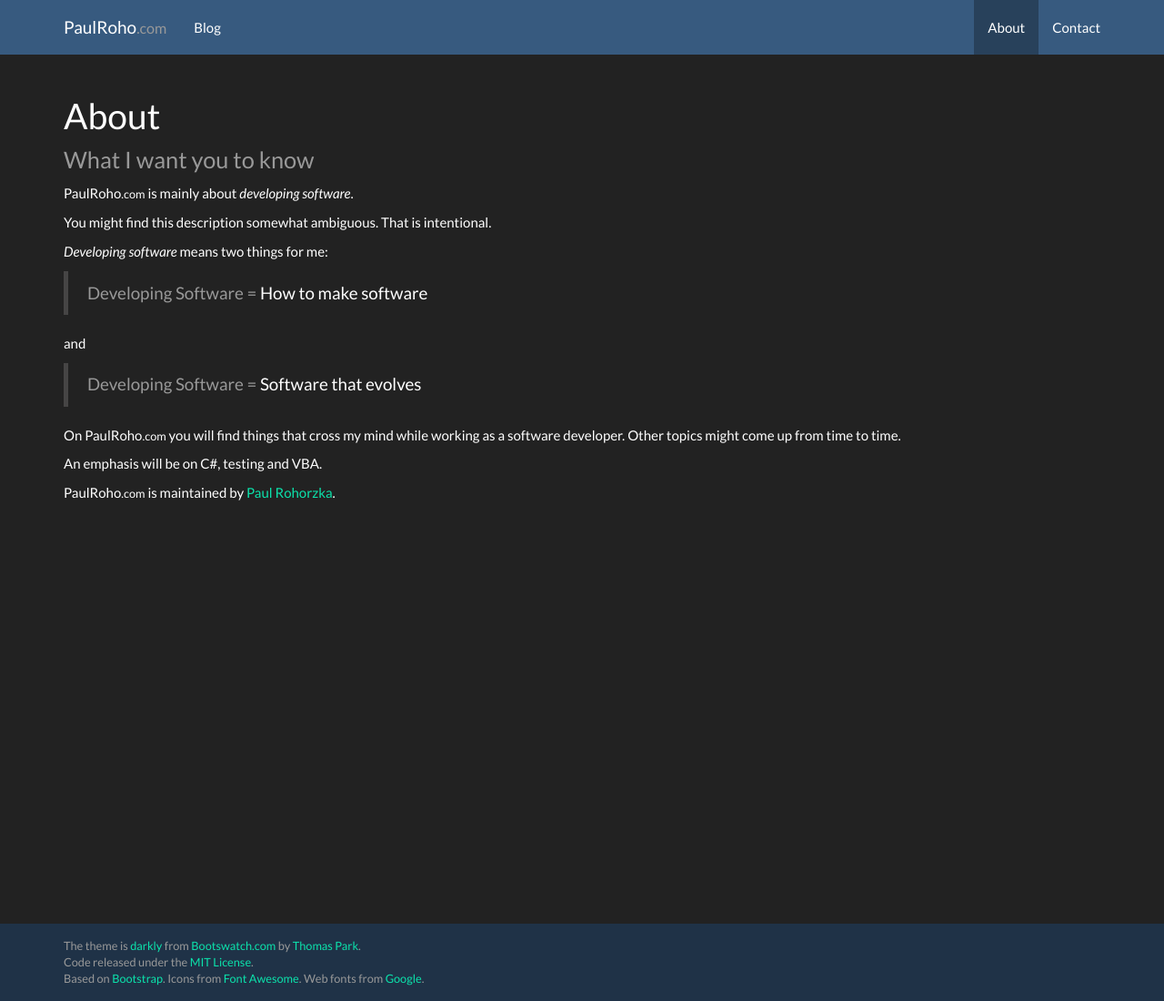
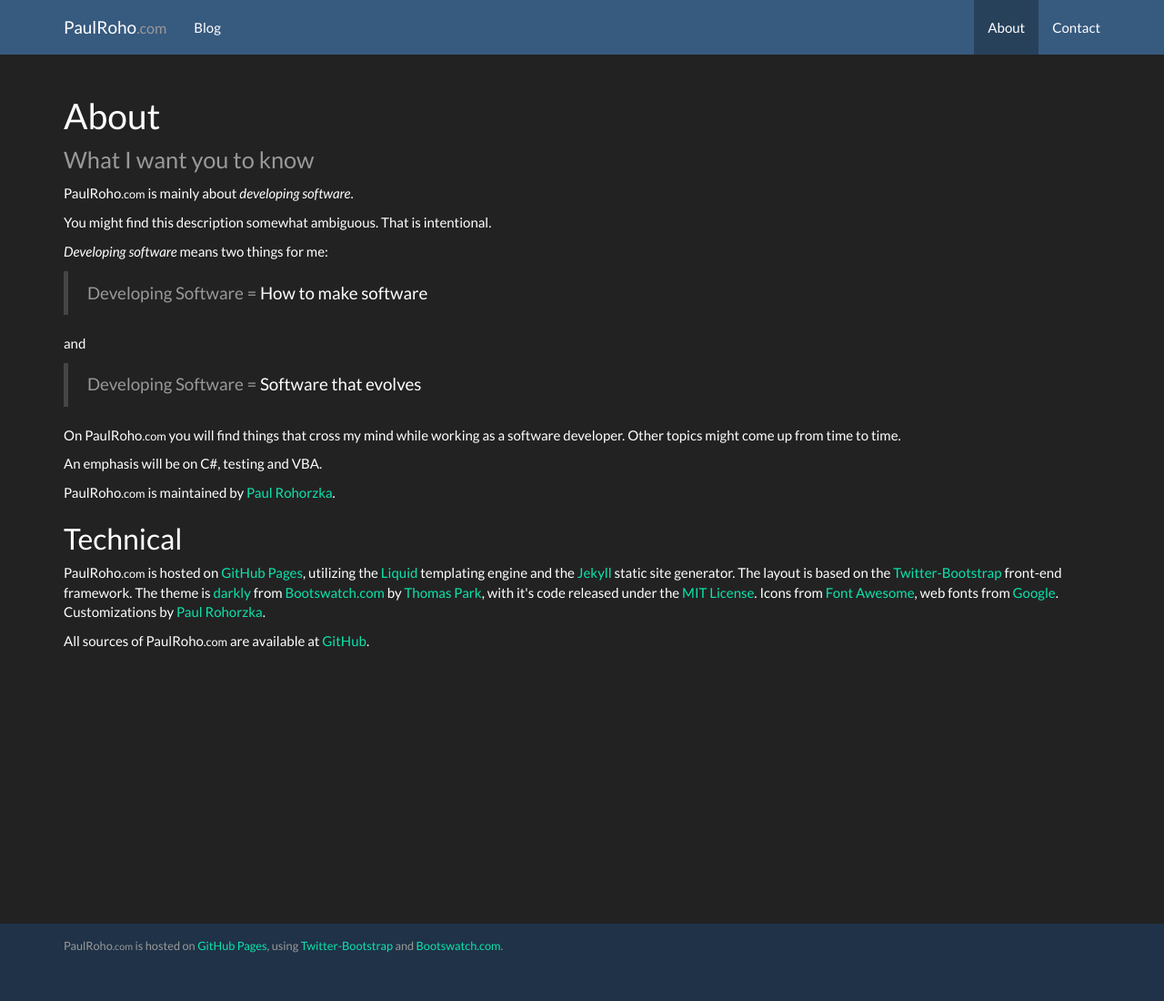
Before and after one commit to paulroho/paulroho.github.io, a Jekyll site: the page built from about/index.html, in a window 1280 px wide and 1100 px high. Shown: the whole window at 91% size. Built offline with Jekyll 4.4.1, drawn with Linux system fonts in a browser that asks for light colours; nearby versions of some CDN libraries.

Commit message:
moved detailled bootswatch credits from footer to about, more credits at about

```diff
--- a/_layouts/blog.html
+++ b/_layouts/blog.html
@@ -58,10 +58,7 @@
 
 	<div id="footer">
       <div class="container">
-        <p class="text-muted small">
-		The theme is <a href="http://bootswatch.com/darkly/">darkly</a> from <a href="http://bootswatch.com/">Bootswatch.com</a> by <a href="http://thomaspark.me" rel="nofollow">Thomas Park</a>.<br/>
-        Code released under the <a href="https://github.com/thomaspark/bootswatch/blob/gh-pages/LICENSE">MIT License</a>.<br/>
-        Based on <a href="http://getbootstrap.com" rel="nofollow">Bootstrap</a>. Icons from <a href="http://fortawesome.github.io/Font-Awesome/" rel="nofollow">Font Awesome</a>. Web fonts from <a href="http://www.google.com/webfonts" rel="nofollow">Google</a>.</p>
+        <p class="text-muted small">{{ site.urlhtml }} is hosted on <a href="http://pages.github.io">GitHub Pages</a>, using <a href="http://getbootstrap.com">Twitter-Bootstrap</a> and <a href="http://bootswatch.com/">Bootswatch.com</a>.</p>
       </div>
     </div>
 
--- a/_layouts/default.html
+++ b/_layouts/default.html
@@ -58,10 +58,7 @@
 
 	<div id="footer">
       <div class="container">
-        <p class="text-muted small">
-		The theme is <a href="http://bootswatch.com/darkly/">darkly</a> from <a href="http://bootswatch.com/">Bootswatch.com</a> by <a href="http://thomaspark.me" rel="nofollow">Thomas Park</a>.<br/>
-        Code released under the <a href="https://github.com/thomaspark/bootswatch/blob/gh-pages/LICENSE">MIT License</a>.<br/>
-        Based on <a href="http://getbootstrap.com" rel="nofollow">Bootstrap</a>. Icons from <a href="http://fortawesome.github.io/Font-Awesome/" rel="nofollow">Font Awesome</a>. Web fonts from <a href="http://www.google.com/webfonts" rel="nofollow">Google</a>.</p>
+        <p class="text-muted small">{{ site.urlhtml }} is hosted on <a href="http://pages.github.io">GitHub Pages</a>, using <a href="http://getbootstrap.com">Twitter-Bootstrap</a> and <a href="http://bootswatch.com/">Bootswatch.com</a>.</p>
       </div>
     </div>
 
--- a/about/index.html
+++ b/about/index.html
@@ -13,3 +13,7 @@
 <p>On {{ site.urlhtml }} you will find things that cross my mind while working as a software developer. Other topics might come up from time to time.</p>
 <p>An emphasis will be on C#, testing and VBA.</p>
 <p>{{ site.urlhtml }}  is maintained by <a href="./paul">Paul Rohorzka</a>.</p>
+
+<h2>Technical</h2>
+<p>{{ site.urlhtml }} is hosted on <a href="http://pages.github.io">GitHub Pages</a>, utilizing the <a href="http://wiki.shopify.com/liquid">Liquid</a> templating engine and the <a href="http://jekyllrb.com">Jekyll</a> static site generator. The layout is based on the <a href="http://getbootstrap.com">Twitter-Bootstrap</a> front-end framework. The theme is <a href="http://bootswatch.com/darkly/">darkly</a> from <a href="http://bootswatch.com/">Bootswatch.com</a> by <a href="http://thomaspark.me" rel="nofollow">Thomas Park</a>, with it's code released under the <a href="https://github.com/thomaspark/bootswatch/blob/gh-pages/LICENSE">MIT License</a>. Icons from <a href="http://fontawesome.github.io/Font-Awesome/" rel="nofollow">Font Awesome</a>, web fonts from <a href="http://www.google.com/webfonts" rel="nofollow">Google</a>.<br/>Customizations by <a href="./paul">Paul Rohorzka</a>.</p>
+<p>All sources of {{ site.urlhtml }} are available at <a href="http://github.com/paulroho/paulroho.github.io">GitHub</a>.</p>
```
